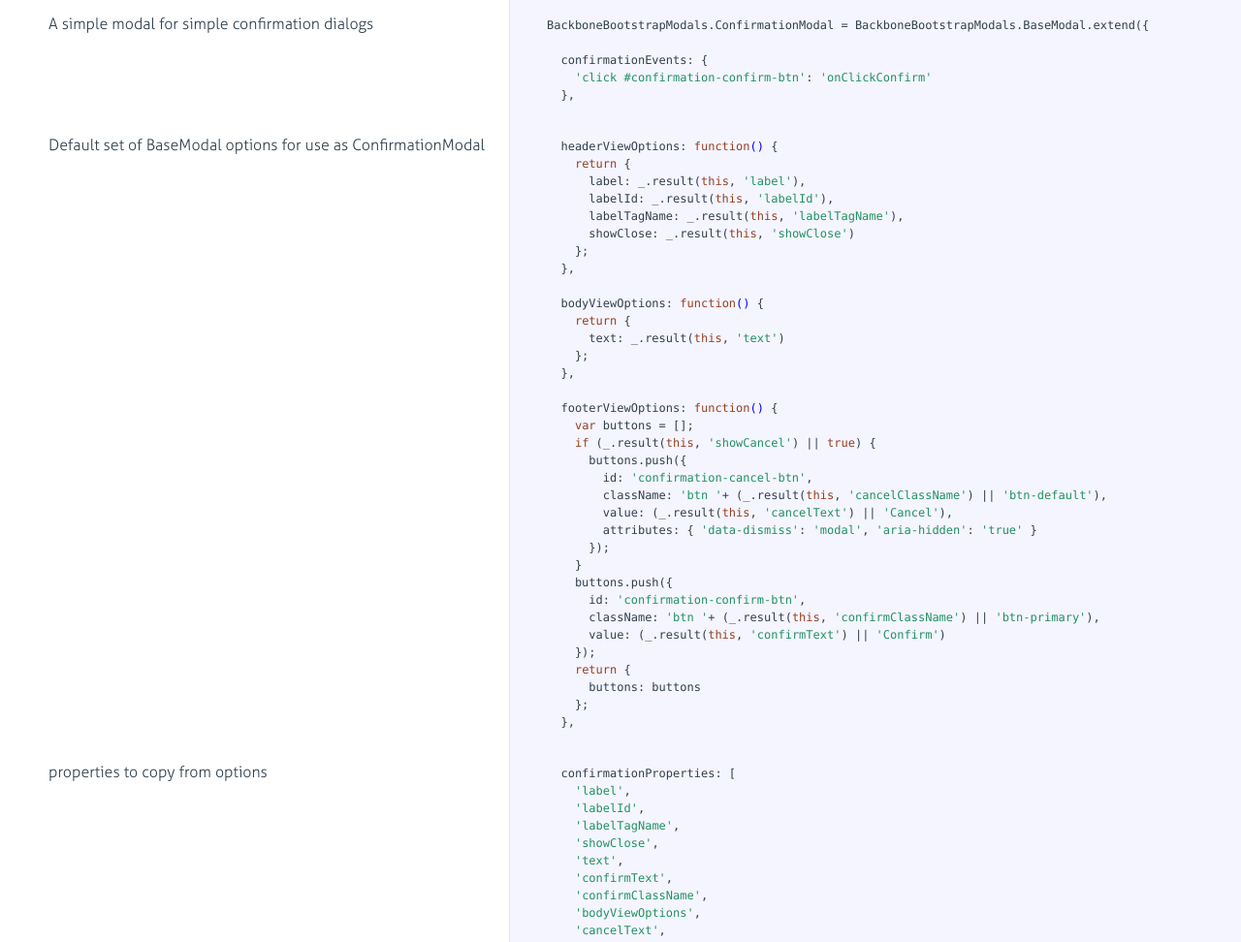
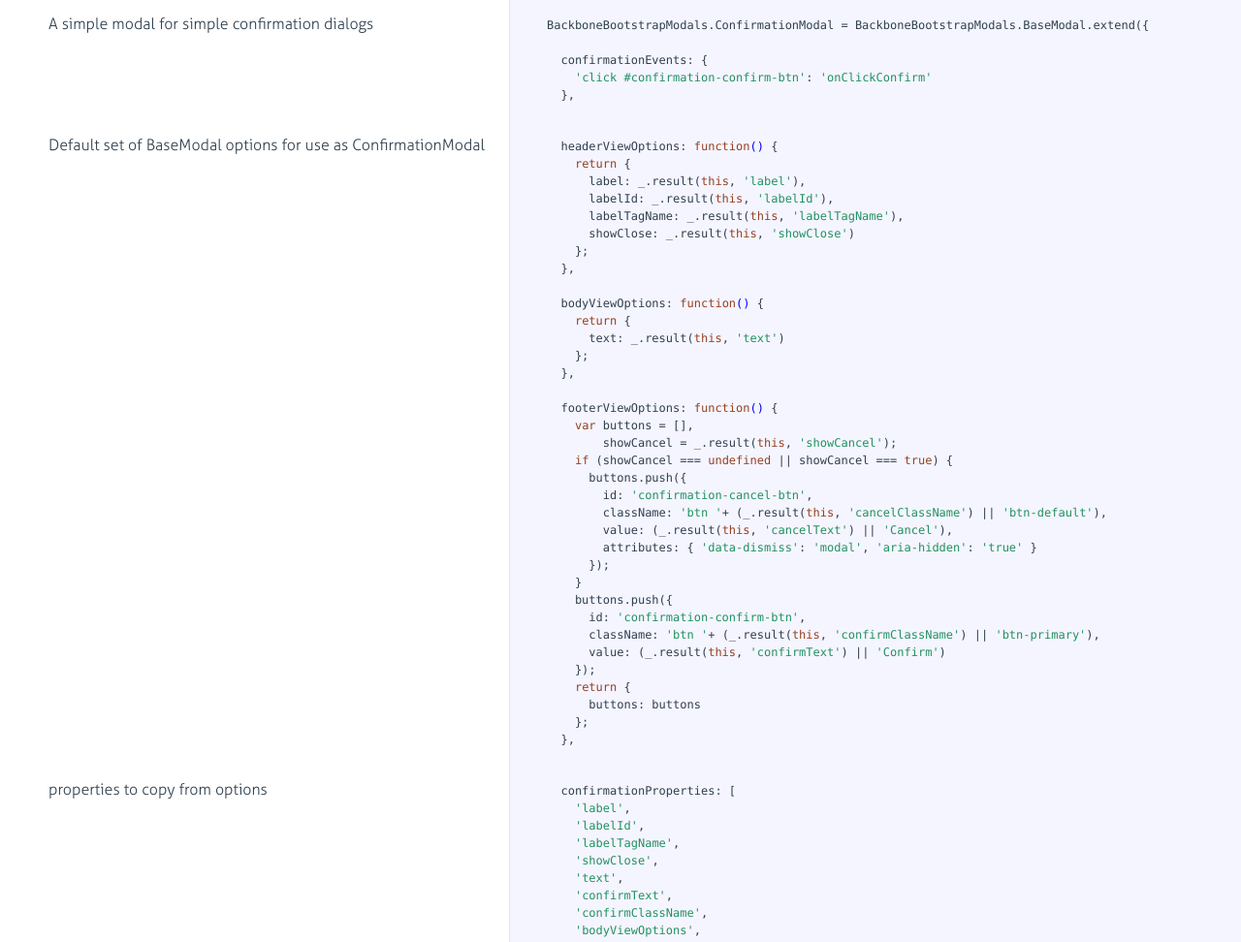
Before and after one commit to leafygreen/backbone-bootstrap-modals, a plain HTML site: page docco/backbone-bootstrap-modals.html in a window 1280 px wide. Shown: the part 6081-7053 px from the top of the page at 97% size. Drawn offline with Linux system fonts and the light colour scheme.

Commit message:
Update docs

```diff
--- a/docco/backbone-bootstrap-modals.html
+++ b/docco/backbone-bootstrap-modals.html
@@ -761,8 +761,9 @@
   },
 
   footerViewOptions: <span class="hljs-function"><span class="hljs-keyword">function</span><span class="hljs-params">()</span> {</span>
-    <span class="hljs-keyword">var</span> buttons = [];
-    <span class="hljs-keyword">if</span> (_.result(<span class="hljs-keyword">this</span>, <span class="hljs-string">'showCancel'</span>) || <span class="hljs-literal">true</span>) {
+    <span class="hljs-keyword">var</span> buttons = [],
+        showCancel = _.result(<span class="hljs-keyword">this</span>, <span class="hljs-string">'showCancel'</span>);
+    <span class="hljs-keyword">if</span> (showCancel === <span class="hljs-literal">undefined</span> || showCancel === <span class="hljs-literal">true</span>) {
       buttons.push({
         id: <span class="hljs-string">'confirmation-cancel-btn'</span>,
         className: <span class="hljs-string">'btn '</span>+ (_.result(<span class="hljs-keyword">this</span>, <span class="hljs-string">'cancelClassName'</span>) || <span class="hljs-string">'btn-default'</span>),
```
